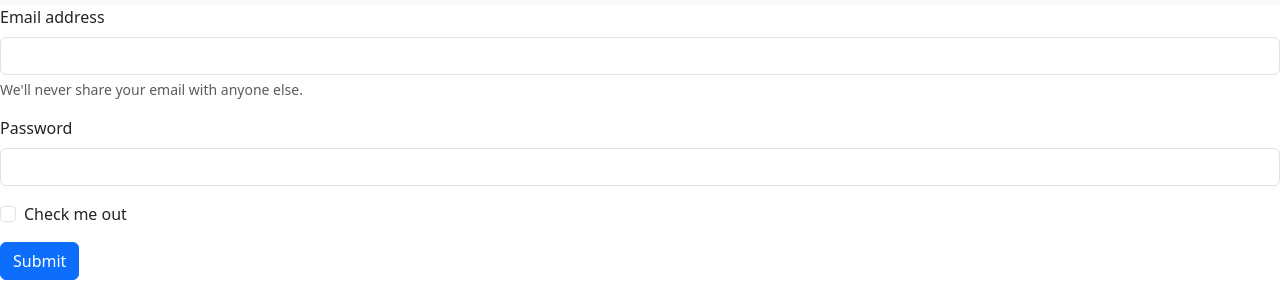
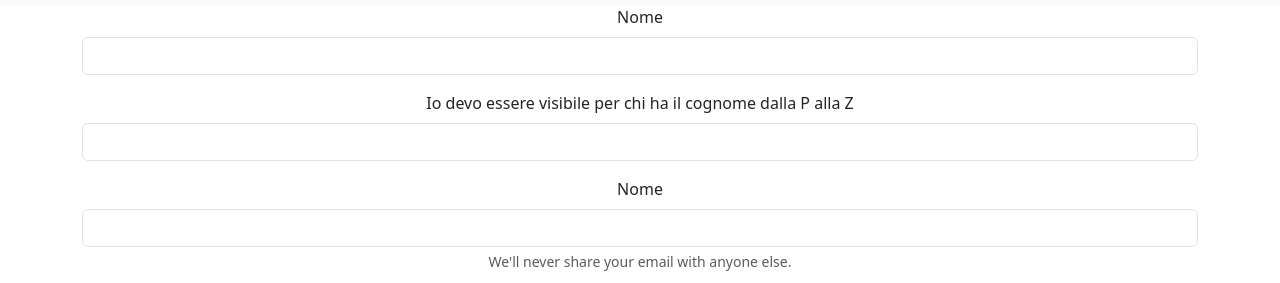
Before and after one commit to PalmieriFabiola/Cacciaaltesoro-, a website: page VerificaBootstrap1.html in a window 1280 px wide. Shown: the part 669-952 px from the top of the page. Drawn offline with nearby package versions, Linux system fonts and the light colour scheme.

Commit message:
Update VerificaBootstrap1.html

```diff
--- a/VerificaBootstrap1.html
+++ b/VerificaBootstrap1.html
@@ -43,9 +43,22 @@
     </div>
   </div>
 </nav>
+    <div class= "container text-center">
     <form>
+      <div class="mb-3">
+    <label for="exampleInputPassword1" class="form-label">Nome</label>
+    <input type="password" class="form-control" id="exampleInputPassword1">
+     </div>
+
+      <div class="mb-3">
+    <label for="exampleInputPassword1" class="form-label">Io devo essere visibile per chi ha il cognome dalla P alla Z</label>
+    <input type="password" class="form-control" id="exampleInputPassword1">
+     </div>
+
+
+
   <div class="mb-3">
-    <label for="exampleInputEmail1" class="form-label">Email address</label>
+    <label for="exampleInputEmail1" class="form-label">Nome</label>
     <input type="email" class="form-control" id="exampleInputEmail1" aria-describedby="emailHelp">
     <div id="emailHelp" class="form-text">We'll never share your email with anyone else.</div>
   </div>
```
